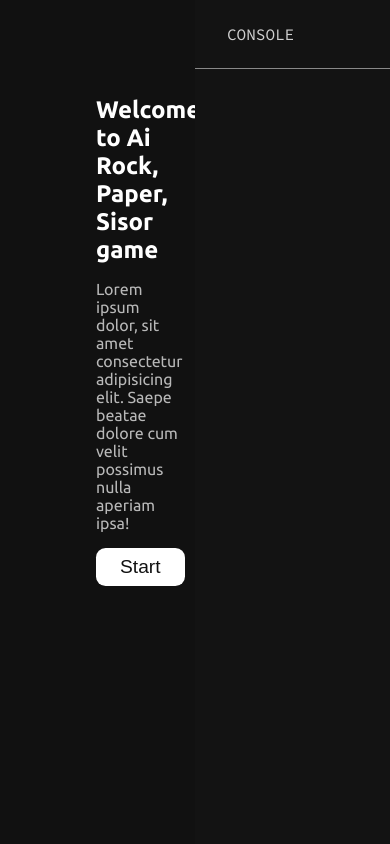
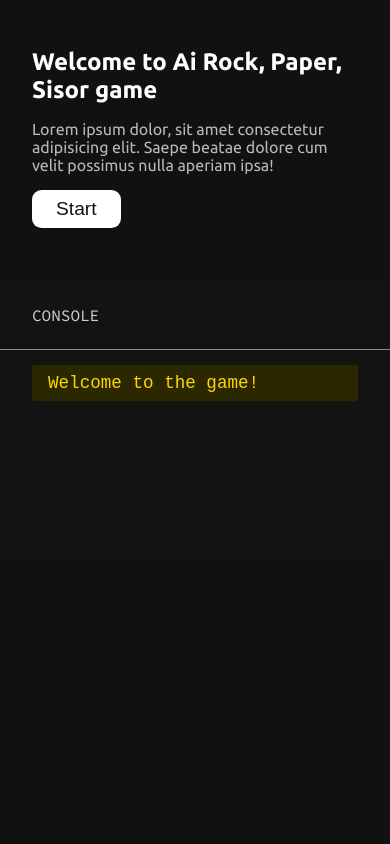
Before and after one commit to octaveweb/rps, a plain HTML site: page index.html in a window 390 px wide. Drawn offline with Linux system fonts and the light colour scheme; grey boxes are pictures that could not be loaded; a web font is replaced by a local one.

Commit message:
v1 - fix

```diff
--- a/css/style.scss
+++ b/css/style.scss
@@ -23,9 +23,11 @@ main {
     width: 100%;
 
 }
-::selection{
+
+::selection {
     background-color: transparent;
 }
+
 .scetion1 {
     height: 100vh;
     width: 100%;
@@ -85,10 +87,11 @@ main {
         background-color: #131313;
         font-family: "Source Code Pro", monospace;
 
-        .top{
+        .top {
             width: 100%;
             display: flex;
             justify-content: space-between;
+
             h2 {
                 font-size: 1rem;
                 padding: 1.5rem 2rem;
@@ -97,6 +100,7 @@ main {
                 opacity: 80%;
                 font-weight: 400;
             }
+
             h3 {
                 font-size: 1rem;
                 padding: 1.5rem 2rem;
@@ -112,10 +116,10 @@ main {
             background-color: $text;
             border: none;
             opacity: 50%;
-            margin-bottom:1rem ;
+            margin-bottom: 1rem;
         }
 
-        #code-container{
+        #code-container {
             font-family: "Google Sans Code", monospace;
             margin-top: 1rem;
             padding: 0 2rem;
@@ -135,9 +139,15 @@ main {
     }
 }
 
+.code-bg-grit {
+        background-color: #2b2800;
+    color: #ffd500;
+}
 .code-bg {
     background-color: #fff;
     color: #111;
+    transition: all .5s cubic-bezier(0.19, 1, 0.22, 1);
+
 }
 
 .code-titel {
@@ -145,6 +155,8 @@ main {
     border-radius: .2rem;
     margin-bottom: .5rem;
     font-size: 1.1rem;
+    transition: all .5s cubic-bezier(0.19, 1, 0.22, 1);
+
 }
 
 .code-sub-fail {
@@ -153,6 +165,8 @@ main {
     margin: .2rem 0;
     padding: .2rem 1rem;
     border-radius: .2rem;
+    transition: all .5s cubic-bezier(0.19, 1, 0.22, 1);
+
 }
 
 .code-sub-draw {
@@ -161,18 +175,44 @@ main {
     margin: .2rem 0;
     padding: .2rem 1rem;
     border-radius: .2rem;
+    transition: all .5s cubic-bezier(0.19, 1, 0.22, 1);
+
 }
+
 .code-sub {
     margin: .2rem 0;
     padding: .2rem 1rem;
     border-radius: .2rem;
     color: #fff;
     background-color: #ffffff08;
+    transition: all .5s cubic-bezier(0.19, 1, 0.22, 1);
+
 }
+
 .code-sub-success {
     background-color: #073400;
     color: #26e200;
     margin: .2rem 0;
     padding: .2rem 1rem;
     border-radius: .2rem;
+    transition: all .5s cubic-bezier(0.19, 1, 0.22, 1);
+
 }
+
+@media screen and (min-width: 0px) and (max-width: 550px) {
+    .scetion1 {
+        display: grid;
+        grid-template-columns: repeat(4, 1fr);
+        grid-template-rows: repeat(3, 1fr);
+        grid-template-areas:
+        "d1 d1 d1 d1"
+        "d2 d2 d2 d2"
+        ;
+        .data {
+            padding: 3rem 2rem;
+        }
+            .video {
+                display: none;
+            }
+    }
+}
--- a/index.html
+++ b/index.html
@@ -5,7 +5,7 @@
     <meta charset="UTF-8">
     <meta name="viewport" content="width=device-width, initial-scale=1.0">
     <title>Game</title>
-    <link rel="stylesheet" href="/css/style.css">
+    <link rel="stylesheet" href="./css/style.css">
 </head>
 
 <body>
--- a/script.js
+++ b/script.js
@@ -18,7 +18,7 @@ function rsp(user, ai) {
 
 
 function grit(mass) {
-    document.writeln(mass)
+    codeContainer.appendChild(textCreate("code-bg-grit code-titel", `${mass}`));
 }
 function inpuTaken() {
 
@@ -58,7 +58,7 @@ function game() {
     let totalWin = document.getElementById("count");
     let one_time_paly = 1;
 
-    while (one_time_paly) {
+
     if (true) {
         user_ans = inpuTaken();
         ai_respoce = ai();
@@ -85,8 +85,8 @@ function game() {
     }
     totalWin.appendChild(win);
 }
-}
-function objectErrorFix(){
+
+function objectErrorFix() {
     let box = document.getElementById("code-container");
     let kids = box.querySelectorAll("*");
 
@@ -101,12 +101,14 @@ function main() {
 
     let btn = document.getElementById("btn");
 
-setInterval(()=>{
+    setInterval(() => {
         objectErrorFix()
     })
 
 
 
+
+    grit("Welcome to the game!");
     btn.addEventListener("click", () => {
         game();
     })
```
Also changed, not shown: css/style.css, 1 other file. Lines whose indentation alone changed are shown as unchanged.
